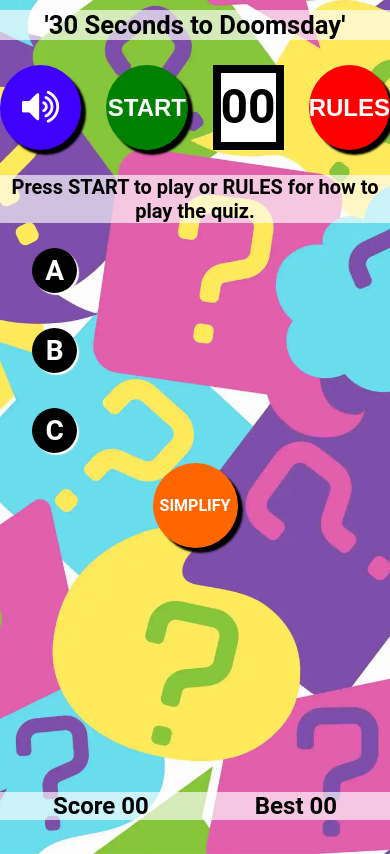
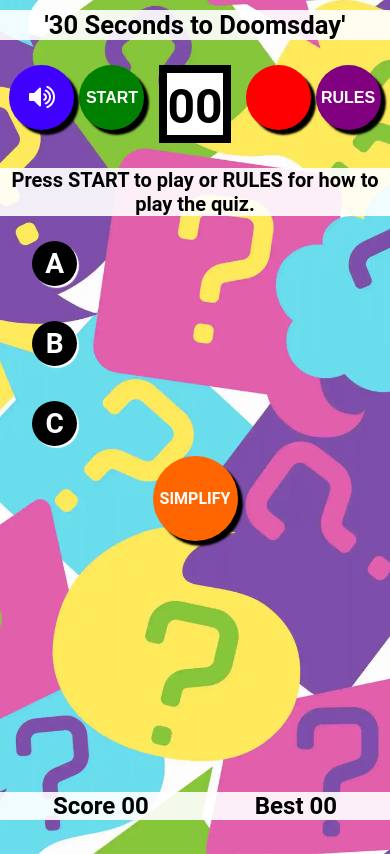
Before and after one commit to thespamster/dr_who_quiz, a website: page index.html in a window 390 px wide. Drawn offline with Linux system fonts and the light colour scheme.

Commit message:
refine the mute/unmute button feature. add a quit option to the ingame buttons. adjust the opacity of the title/answer/score backgrounds.

```diff
--- a/assets/css/style.css
+++ b/assets/css/style.css
@@ -19,7 +19,7 @@
     font-size: 3em;
     font-weight: 700;
     color: black;
-    background-color: rgba(255, 255, 255, 0.65);
+    background-color: rgba(255, 255, 255, 0.9);
     text-align: center;
     margin-top: 10px;
     margin-bottom: 10px;
@@ -52,7 +52,7 @@
 
 #buttonRules {
     padding: 0;
-    background-color: red;
+    background-color: purple;
     box-shadow: 5px 5px 2px black;
     color: white;
     border: none;
@@ -64,7 +64,7 @@
     text-align: center;
 }
 
-#soundButton {
+#buttonSound {
   padding: 0;
   background-color: rgb(64, 0, 255);
   box-shadow: 5px 5px 2px black;
@@ -77,6 +77,23 @@
   font-family: 'Roboto', sans-serif;
   font-weight: bold;
   font-size: 4em;
+  text-align: center;
+  z-index: 1;
+}
+
+#buttonQuit {
+  padding: 0;
+  background-color: rgb(255, 0, 0);
+  box-shadow: 5px 5px 2px black;
+  color: white;
+  border: none;
+  margin-right: 5px;
+  width: 125px;
+  height: 125px;
+  border-radius: 50%;
+  font-family: 'Roboto', sans-serif;
+  font-size: 2em;
+  font-weight: bold;
   text-align: center;
   z-index: 1;
 }
@@ -131,7 +148,7 @@
     font-size: 1.75em;
     font-weight: 700;
     color: black;
-    background-color: rgba(255, 255, 255, 0.65);
+    background-color: rgba(255, 255, 255, 0.9);
     margin-top: 10px;
     margin-bottom: 10px;
     text-align:center;
@@ -169,7 +186,7 @@
     font-size: 2em;
     font-weight: 700;
     color: black;
-    background-color: rgba(255, 255, 255, 0.65);
+    background-color: rgba(255, 255, 255, 0.9);
     margin-top: 75px
 }
 
@@ -230,7 +247,7 @@
     font-size: 1.6em;
     font-weight: 700;
     color: black;
-    background-color: rgba(255, 255, 255, 0.65);
+    background-color: rgba(255, 255, 255, 0.9);
     text-align: center;
     margin-top: 10px;
     margin-bottom: 10px;
@@ -241,7 +258,7 @@
     font-size: 1.25em;
     font-weight: 600;
     color: black;
-    background-color: rgba(255, 255, 255, 0.65);
+    background-color: rgba(255, 255, 255, 0.9);
     text-align: center;
     margin-top: 10px;
     margin-bottom: 10px;
@@ -253,24 +270,24 @@
     box-shadow: 5px 5px 2px black;
     color: white;
     border: none;
-    width: 85px;
-    height: 85px;
+    width: 65px;
+    height: 65px;
     border-radius: 50%;
-    font-size: 1.5em;
+    font-size: 1em;
     font-weight: bold;
     text-align: center;
   }
 
   #buttonRules {
     padding: 0;
-    background-color: red;
+    background-color: purple;
     box-shadow: 5px 5px 2px black;
     color: white;
     border: none;
-    width: 85px;
-    height: 85px;
+    width: 65px;
+    height: 65px;
     border-radius: 50%;
-    font-size: 1.5em;
+    font-size: 1em;
     font-weight: bold;
     text-align: center;
   }
@@ -284,7 +301,7 @@
     border: 8px solid black;
     text-align: center;
     padding-top:5px;
-    margin: 0 25px;
+    margin: 0 15px;
   }
 
   #button-timer-pos {
@@ -323,7 +340,7 @@
     font-size: 1em;
     font-weight: 700;
     color: black;
-    background-color: rgba(255, 255, 255, 0.65);
+    background-color: rgba(255, 255, 255, 0.9);
     margin-top: 10px;
     margin-bottom: 10px;
   }
@@ -349,22 +366,41 @@
     margin: -5px 0px;
   }
 
-  #soundButton {
+  #buttonSound {
     padding: 0;
     background-color: rgb(64, 0, 255);
     box-shadow: 5px 5px 2px black;
     color: white;
     border: none;
-    margin-right: 25px;
-    width: 85px;
-    height: 85px;
+    margin-right: 5px;
+    width: 65px;
+    height: 65px;
     border-radius: 50%;
     font-family: 'Roboto', sans-serif;
-    font-size: 2.5em;
+    font-size: 1.75em;
     font-weight: bold;
     text-align: center;
     z-index: 1;
 }
+
+#buttonQuit {
+  padding: 0;
+  background-color: rgb(255, 0, 0);
+  box-shadow: 5px 5px 2px black;
+  color: white;
+  border: none;
+  margin-right: 5px;
+  width: 65px;
+  height: 65px;
+  border-radius: 50%;
+  font-family: 'Roboto', sans-serif;
+  font-size: 1em;
+  font-weight: bold;
+  text-align: center;
+  z-index: 1;
+}
+
+
 
   #score-hiscore-style {
     display: flex;
@@ -373,7 +409,7 @@
     font-size: 1.5em;
     font-weight: 700;
     color: black;
-    background-color: rgba(255, 255, 255, 0.65);
+    background-color: rgba(255, 255, 255, 0.9);
     margin-top: 75px
   }
 
@@ -405,5 +441,4 @@
     padding: 20px;
     width: 80%;
   }
-
 }
--- a/assets/js/main.js
+++ b/assets/js/main.js
@@ -31,18 +31,36 @@ var crowdBooingSound = new Audio("assets/sounds/booing.wav");
 // toggle sound on/off //
 
 function toggleSound() {
-  var soundButton = document.getElementById("soundButton");
+  var soundButton = document.getElementById("buttonSound");
   if (playSound) {
     playSound = false;
     soundButton.innerHTML = '<i class="fa fa-volume-off" aria-hidden="true">';
     countdownSound.pause();
-
+    crowdBooingSound.pause();
+    newHighScoreSound.pause();
   } else {
     playSound = true;
     soundButton.innerHTML = '<i class="fa fa-volume-up" aria-hidden="true"></i>';
+    if (playingGame) {
     countdownSound.play();
+
   }
+}
   console.log("toggleSound", playSound);
+}
+
+// switch between start/quit being shown //
+
+function startQuitDisplayed() {
+  var startButton = document.getElementById("buttonStart");
+  var quitButton = document.getElementById("buttonQuit");
+  if (playingGame) {
+    startButton.innerHTML = "";
+    quitButton.innerHTML = "QUIT";
+  } else {
+    startButton.innerHTML = "START";
+    quitButton.innerHTML = "";
+  }
 }
 
 // set event timers for buttons //
@@ -73,6 +91,7 @@ function answerSelected(event){
     console.log("start button clicked", playingGame);
     if (playingGame === false) {
       playingGame = true;
+      startQuitDisplayed()
       console.log("game started =", playingGame);
       setTimer();
       questionToAsk = Math.floor(Math.random() * questionsLeft);
@@ -92,6 +111,21 @@ function answerSelected(event){
       easierFlag = true;
       simplifyAnswers();
     }
+
+  // what happens when the quit button is clicked //
+
+  } else if (buttonPressed === "QUIT") {
+    currentScore = 0;
+    countdownSound.pause();
+    countdownSound.currentTime = 0;
+    crowdBooingSound.pause();
+    crowdBooingSound.currentTime = 0;
+    newHighScoreSound.pause();
+    newHighScoreSound.currentTime = 0;
+    if (playSound) {
+      endGameSound.play();
+    }
+    endGame();
 
   // what happens when an answer button is clicked //
 
@@ -347,6 +381,7 @@ function endGame() {
   currentScore = 0;
   answerArray = [];
   timeLeft = 0;
+  startQuitDisplayed()
   console.log("resetting to allow a new game to start");
 }
 
--- a/index.html
+++ b/index.html
@@ -18,9 +18,10 @@
     <body id="page-style">
         <h1 class="title-style">'30 Seconds to Doomsday'</h1>
         <div id="button-timer-pos">
-            <button type="button" id="soundButton" onclick = "toggleSound()"><i class="fa fa-volume-up" aria-hidden="true"></i></button>
+            <button type="button" id="buttonSound" onclick = "toggleSound()"><i class="fa fa-volume-up" aria-hidden="true"></i></button>
             <button type="button" id="buttonStart">START</button>
             <span id="countdownTimer">00</span>
+            <button type="button" id="buttonQuit"></button>
             <button type="button" id="buttonRules">RULES</button>
         </div>
         <div>
```
